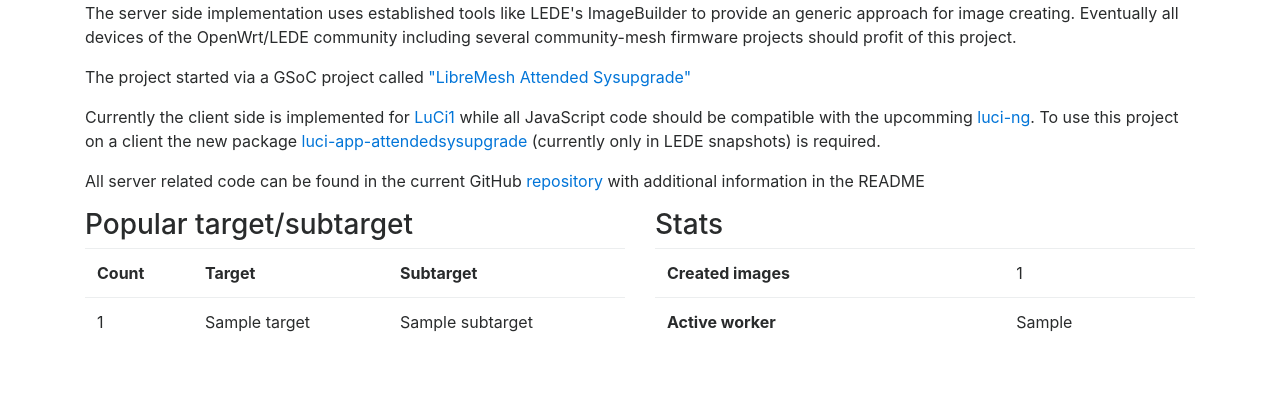
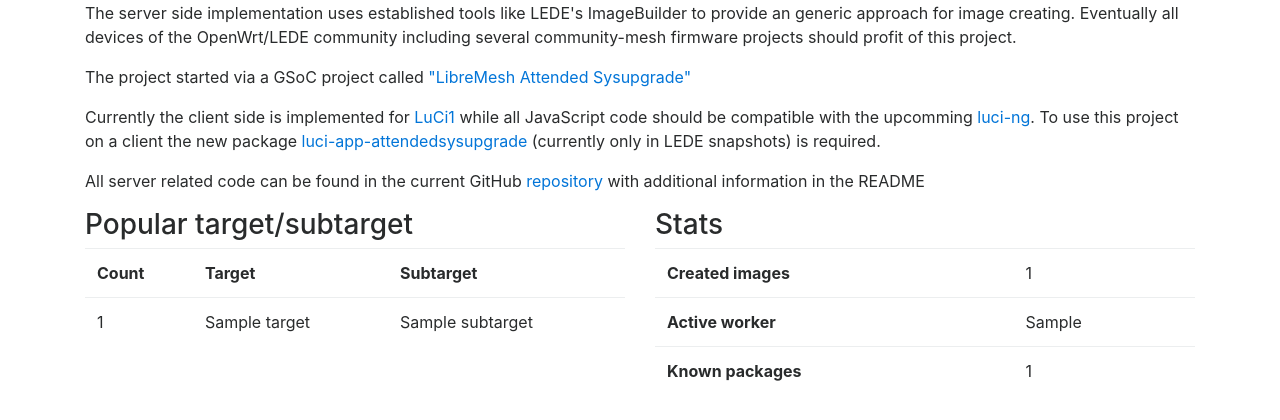
Before and after one commit to openwrt/asu, a Flask app: template update-server/templates/index.html in a window 1280 px wide. Shown: the part 266-686 px from the top of the page. Run offline with Flask 2, Linux system fonts and the light colour scheme; the template is opened without the code that fills it: most values are stand-ins (such as "Sample title", 1, 10 or a date in 2020); parts of the project's set-up code (start-up, migrations or seed data) failed here and were passed over; some libraries are stand-ins or nearby versions.

Commit message:
show known packages

```diff
--- a/update-server/server.py
+++ b/update-server/server.py
@@ -64,7 +64,8 @@ def root_path():
     return render_template("index.html",
             popular_subtargets=database.get_popular_subtargets(),
             worker_active=database.get_worker_active(),
-            images_count=database.get_images_count())
+            images_count=database.get_images_count(),
+            packages_count=database.get_packages_count())
 
 @app.route("/supported")
 def supported():
--- a/update-server/templates/index.html
+++ b/update-server/templates/index.html
@@ -42,6 +42,10 @@
 				<td><b>Active worker</b></td>
 				<td>{{ worker_active }}</td>
 			</tr>
+			<tr>
+				<td><b>Known packages</b></td>
+				<td>{{ packages_count }}</td>
+			</tr>
 		</table>
 
 	</div>
```
Also changed, not shown: update-server/database.py (+8 -0 lines).
